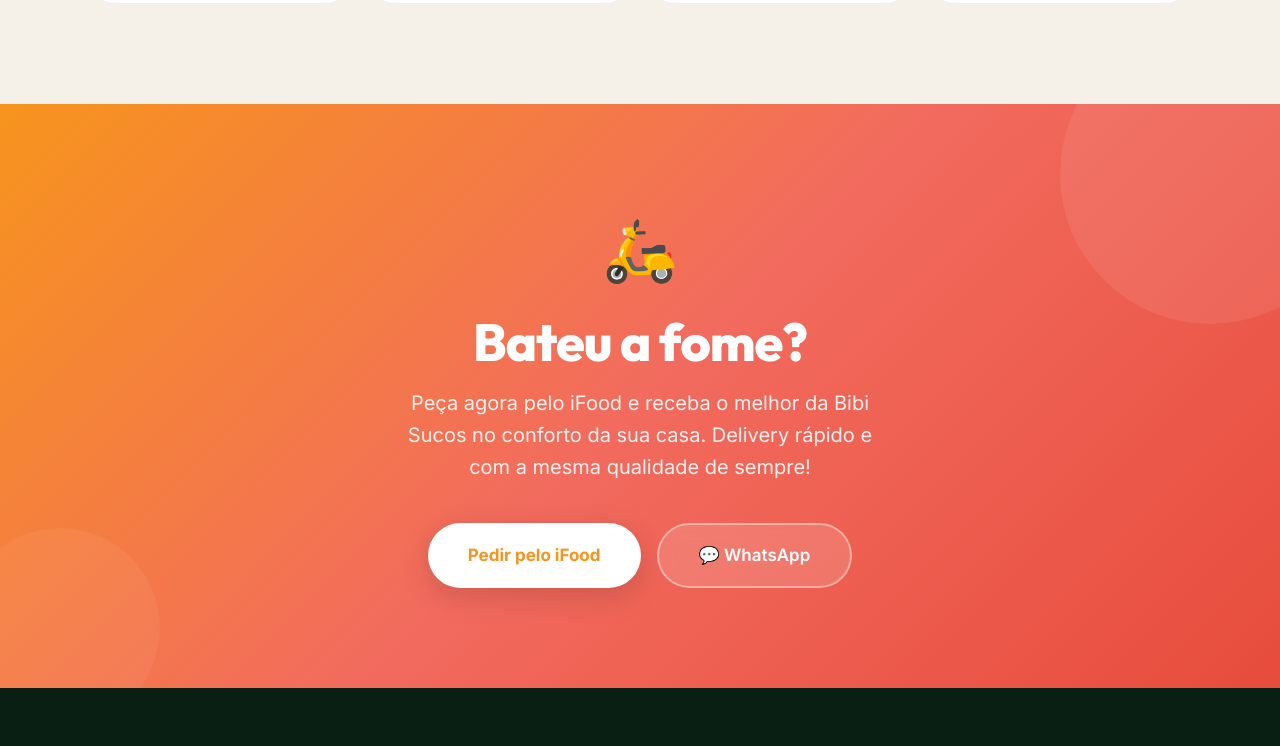
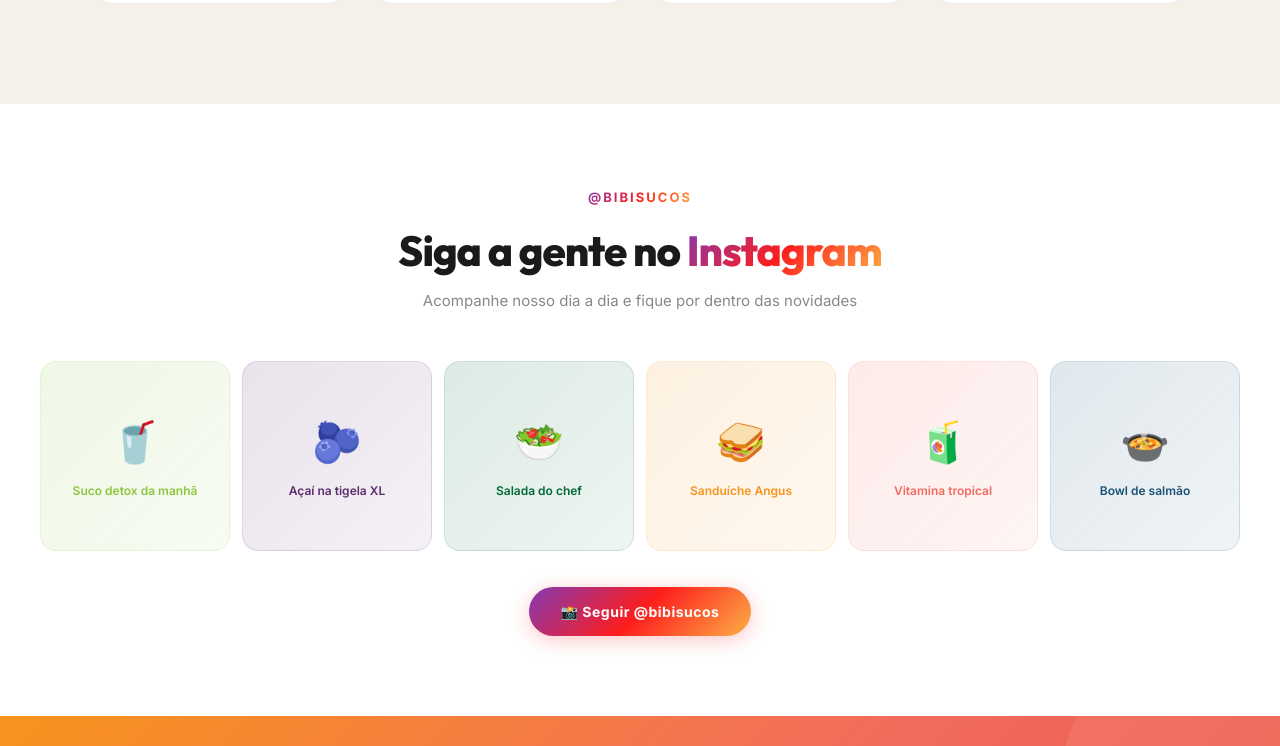
Before and after one commit to Flowfoods/flowfoods, a Next.js app: page / in a window 1280 px wide. Shown: the part 5235-5981 px from the top of the page. Built offline with nearby package versions, Linux system fonts and the light colour scheme.

Commit message:
feat: adiciona seção Instagram e melhorias visuais

```diff
--- a/src/app/page.tsx
+++ b/src/app/page.tsx
@@ -5,6 +5,7 @@
 import Features from "@/components/Features";
 import Testimonials from "@/components/Testimonials";
 import Locations from "@/components/Locations";
+import Instagram from "@/components/Instagram";
 import CTA from "@/components/CTA";
 import Footer from "@/components/Footer";
 
@@ -18,6 +19,7 @@
       <Features />
       <Testimonials />
       <Locations />
+      <Instagram />
       <CTA />
       <Footer />
     </>
--- /dev/null
+++ b/src/components/Instagram.tsx
@@ -0,0 +1,197 @@
+"use client";
+
+import { useEffect, useRef } from "react";
+
+const instagramPosts = [
+  { emoji: "🥤", caption: "Suco detox da manhã", color: "#8cc63f" },
+  { emoji: "🫐", caption: "Açaí na tigela XL", color: "#5b2c6f" },
+  { emoji: "🥗", caption: "Salada do chef", color: "#006837" },
+  { emoji: "🥪", caption: "Sanduíche Angus", color: "#f7941d" },
+  { emoji: "🧃", caption: "Vitamina tropical", color: "#f26b5e" },
+  { emoji: "🍲", caption: "Bowl de salmão", color: "#1a5276" },
+];
+
+export default function Instagram() {
+  const sectionRef = useRef<HTMLElement>(null);
+
+  useEffect(() => {
+    const observer = new IntersectionObserver(
+      (entries) => {
+        entries.forEach((entry) => {
+          if (entry.isIntersecting) {
+            entry.target.querySelectorAll(".animate-on-scroll").forEach((el) => {
+              el.classList.add("visible");
+            });
+          }
+        });
+      },
+      { threshold: 0.1 }
+    );
+    if (sectionRef.current) observer.observe(sectionRef.current);
+    return () => observer.disconnect();
+  }, []);
+
+  return (
+    <section
+      ref={sectionRef}
+      style={{
+        padding: "80px 24px",
+        background: "#fff",
+        overflow: "hidden",
+      }}
+    >
+      <div style={{ maxWidth: 1200, margin: "0 auto" }}>
+        {/* Header */}
+        <div
+          className="animate-on-scroll"
+          style={{
+            textAlign: "center",
+            marginBottom: 48,
+          }}
+        >
+          <span
+            style={{
+              display: "inline-block",
+              background: "linear-gradient(135deg, #833ab4, #fd1d1d, #fcb045)",
+              WebkitBackgroundClip: "text",
+              WebkitTextFillColor: "transparent",
+              backgroundClip: "text",
+              fontSize: 13,
+              fontWeight: 700,
+              letterSpacing: "2px",
+              textTransform: "uppercase",
+              marginBottom: 12,
+            }}
+          >
+            @bibisucos
+          </span>
+          <h2
+            style={{
+              fontFamily: "var(--font-outfit), 'Outfit', sans-serif",
+              fontSize: "clamp(28px, 3.5vw, 42px)",
+              fontWeight: 800,
+              color: "#1a1a1a",
+              letterSpacing: "-1px",
+              marginBottom: 8,
+            }}
+          >
+            Siga a gente no{" "}
+            <span
+              style={{
+                background:
+                  "linear-gradient(135deg, #833ab4, #fd1d1d, #fcb045)",
+                WebkitBackgroundClip: "text",
+                WebkitTextFillColor: "transparent",
+                backgroundClip: "text",
+              }}
+            >
+              Instagram
+            </span>
+          </h2>
+          <p style={{ color: "#888", fontSize: 15 }}>
+            Acompanhe nosso dia a dia e fique por dentro das novidades
+          </p>
+        </div>
+
+        {/* Grid */}
+        <div
+          style={{
+            display: "grid",
+            gridTemplateColumns: "repeat(6, 1fr)",
+            gap: 12,
+          }}
+          className="instagram-grid"
+        >
+          {instagramPosts.map((post, i) => (
+            <a
+              key={i}
+              href="https://www.instagram.com/bibisucos/"
+              target="_blank"
+              rel="noopener noreferrer"
+              className={`animate-on-scroll animate-delay-${(i + 1) * 100}`}
+              style={{
+                position: "relative",
+                aspectRatio: "1",
+                borderRadius: 16,
+                background: `linear-gradient(135deg, ${post.color}22, ${post.color}11)`,
+                border: `1px solid ${post.color}20`,
+                display: "flex",
+                flexDirection: "column",
+                alignItems: "center",
+                justifyContent: "center",
+                gap: 10,
+                textDecoration: "none",
+                transition: "all 0.4s cubic-bezier(0.4, 0, 0.2, 1)",
+                overflow: "hidden",
+              }}
+              onMouseEnter={(e) => {
+                e.currentTarget.style.transform = "translateY(-4px) scale(1.02)";
+                e.currentTarget.style.boxShadow = `0 12px 30px ${post.color}25`;
+              }}
+              onMouseLeave={(e) => {
+                e.currentTarget.style.transform = "translateY(0) scale(1)";
+                e.currentTarget.style.boxShadow = "none";
+              }}
+            >
+              <span style={{ fontSize: 40 }}>{post.emoji}</span>
+              <span
+                style={{
+                  fontSize: 12,
+                  fontWeight: 600,
+                  color: post.color,
+                  textAlign: "center",
+                  padding: "0 8px",
+                }}
+              >
+                {post.caption}
+              </span>
+            </a>
+          ))}
+        </div>
+
+        {/* Follow Button */}
+        <div
+          className="animate-on-scroll animate-delay-300"
+          style={{ textAlign: "center", marginTop: 36 }}
+        >
+          <a
+            href="https://www.instagram.com/bibisucos/"
+            target="_blank"
+            rel="noopener noreferrer"
+            style={{
+              display: "inline-flex",
+              alignItems: "center",
+              gap: 8,
+              background:
+                "linear-gradient(135deg, #833ab4, #fd1d1d, #fcb045)",
+              color: "#fff",
+              padding: "14px 32px",
+              borderRadius: 9999,
+              textDecoration: "none",
+              fontSize: 14,
+              fontWeight: 700,
+              letterSpacing: "0.5px",
+              transition: "all 0.3s",
+              boxShadow: "0 4px 20px rgba(253, 29, 29, 0.25)",
+            }}
+          >
+            📸 Seguir @bibisucos
+          </a>
+        </div>
+      </div>
+
+      <style>{`
+        @media (max-width: 768px) {
+          .instagram-grid {
+            grid-template-columns: repeat(3, 1fr) !important;
+          }
+        }
+        @media (max-width: 480px) {
+          .instagram-grid {
+            grid-template-columns: repeat(2, 1fr) !important;
+          }
+        }
+      `}</style>
+    </section>
+  );
+}
```
